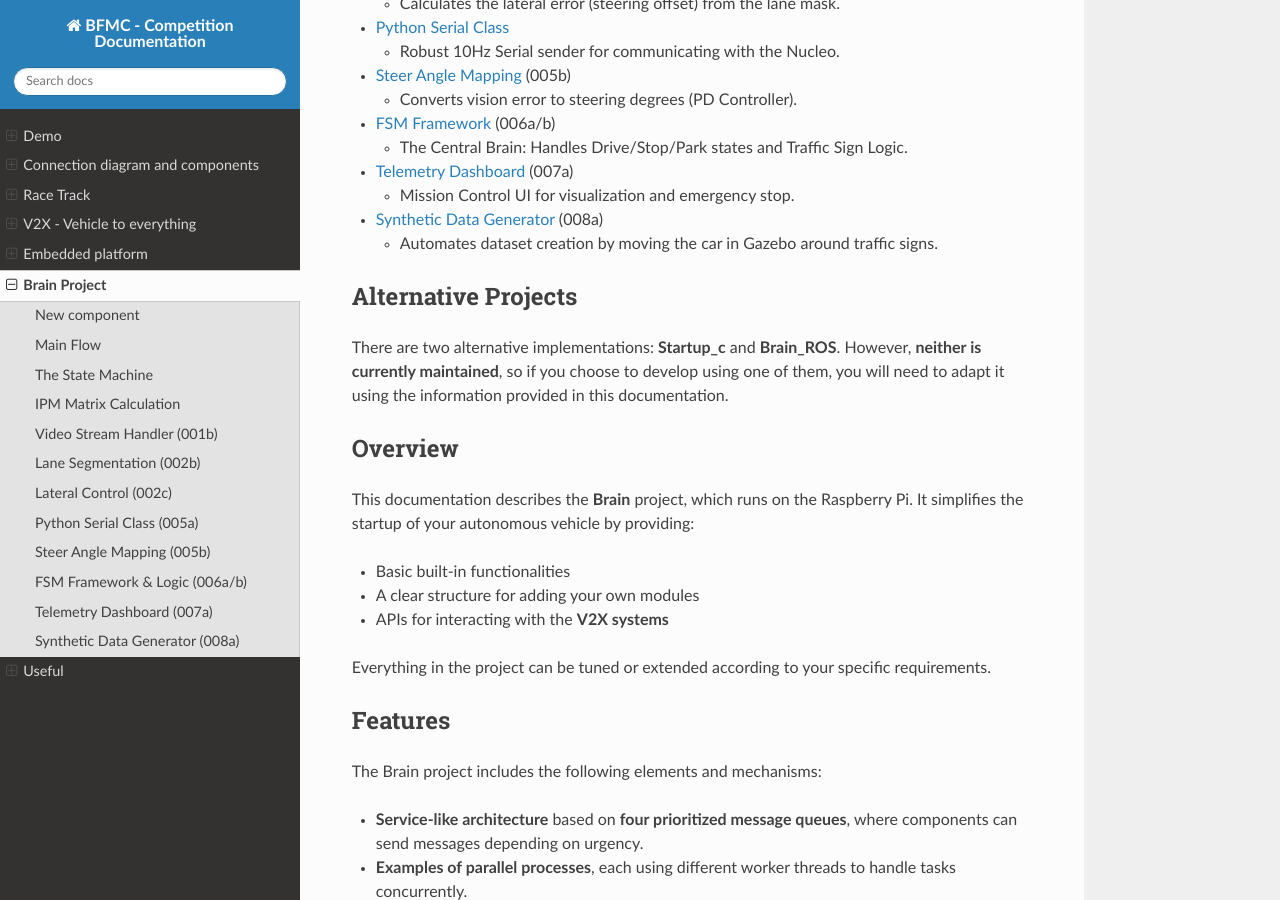
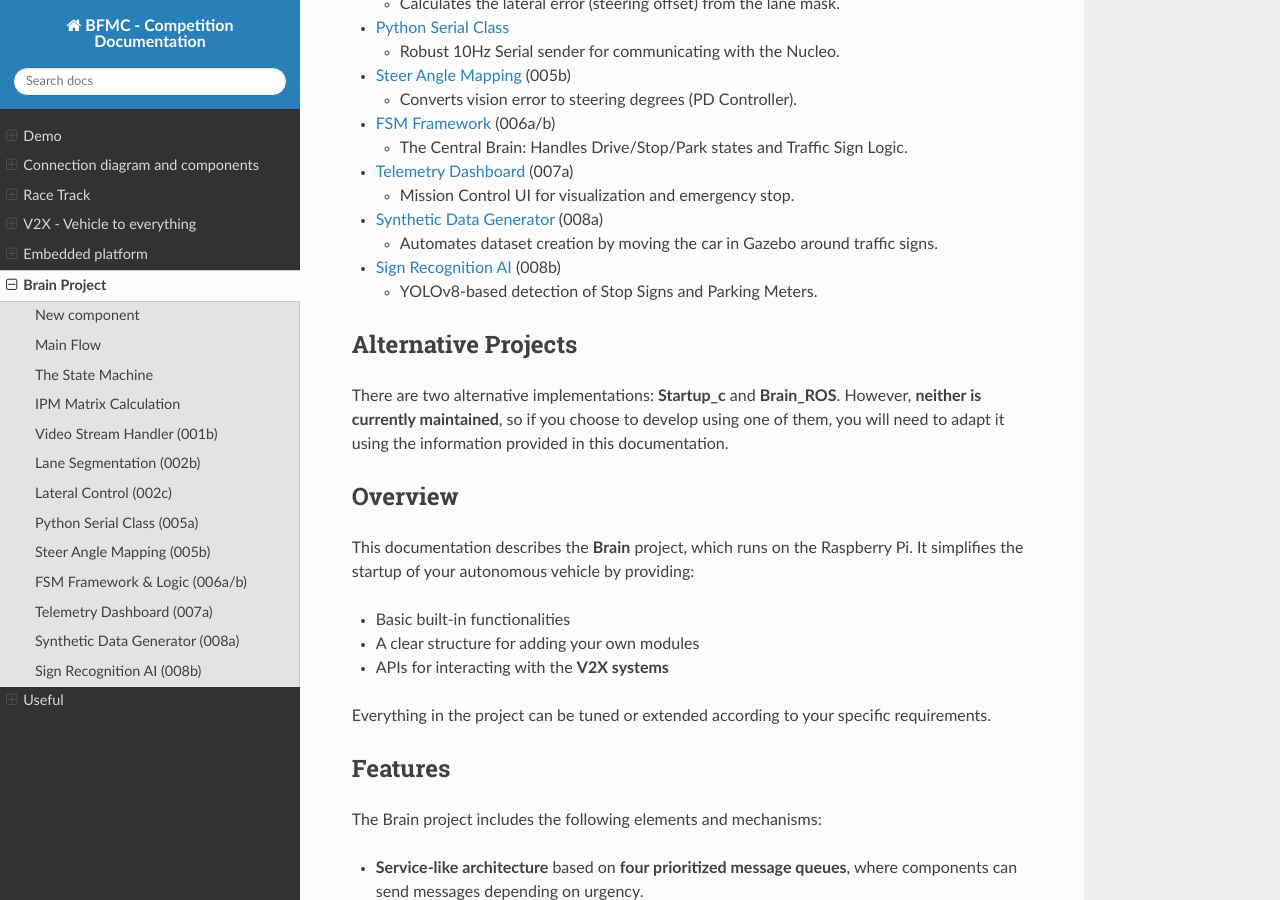
Before and after one commit to RAVEN-GP/raven-documentation, a Sphinx documentation site: the page built from source/data/brain.rst, in a window 1280 px wide and 900 px high, scrolled down 480 px. Built offline with Sphinx 7.4.7 and the Read the Docs theme 3.1.0, drawn with Linux system fonts in a browser that asks for light colours.

Commit message:
docs: add Sign Recognition AI (008b) documentation [Team A]

```diff
--- a/source/data/brain.rst
+++ b/source/data/brain.rst
@@ -17,6 +17,7 @@ Brain Project
    brain/fsm
    brain/dashboard
    brain/synthetic_capture
+   brain/sign_recognition
 
 * :doc:`New component <brain/newComponent>`
 
@@ -65,6 +66,10 @@ Brain Project
 * :doc:`Synthetic Data Generator <brain/synthetic_capture>` (008a)
 
   - Automates dataset creation by moving the car in Gazebo around traffic signs.
+
+* :doc:`Sign Recognition AI <brain/sign_recognition>` (008b)
+
+  - YOLOv8-based detection of Stop Signs and Parking Meters.
 
 Alternative Projects
 --------------------
```
Also changed, not shown: README.md (+4 -0 lines), source/data/brain/sign_recognition.rst (added, +28 -0 lines).
